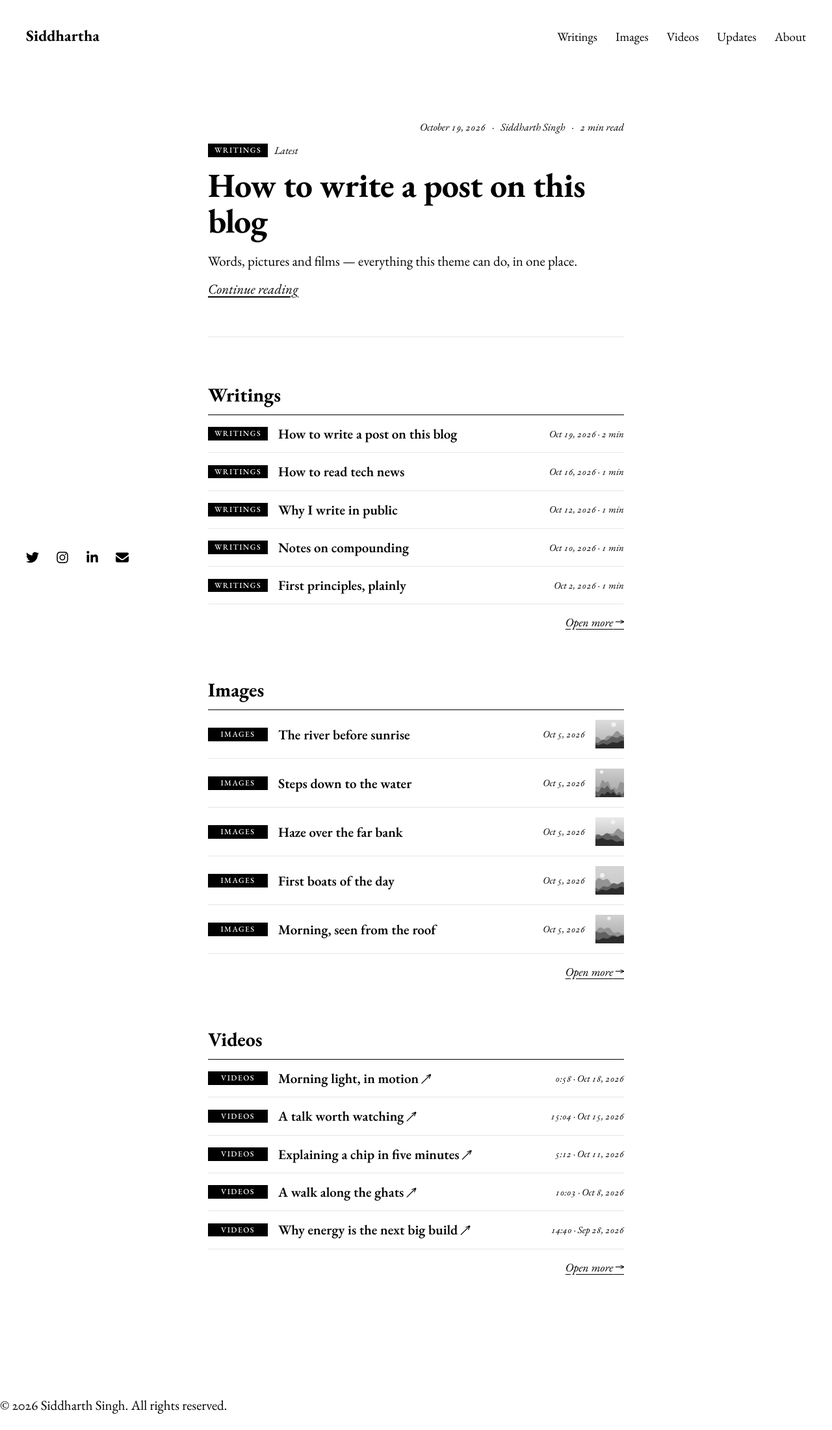
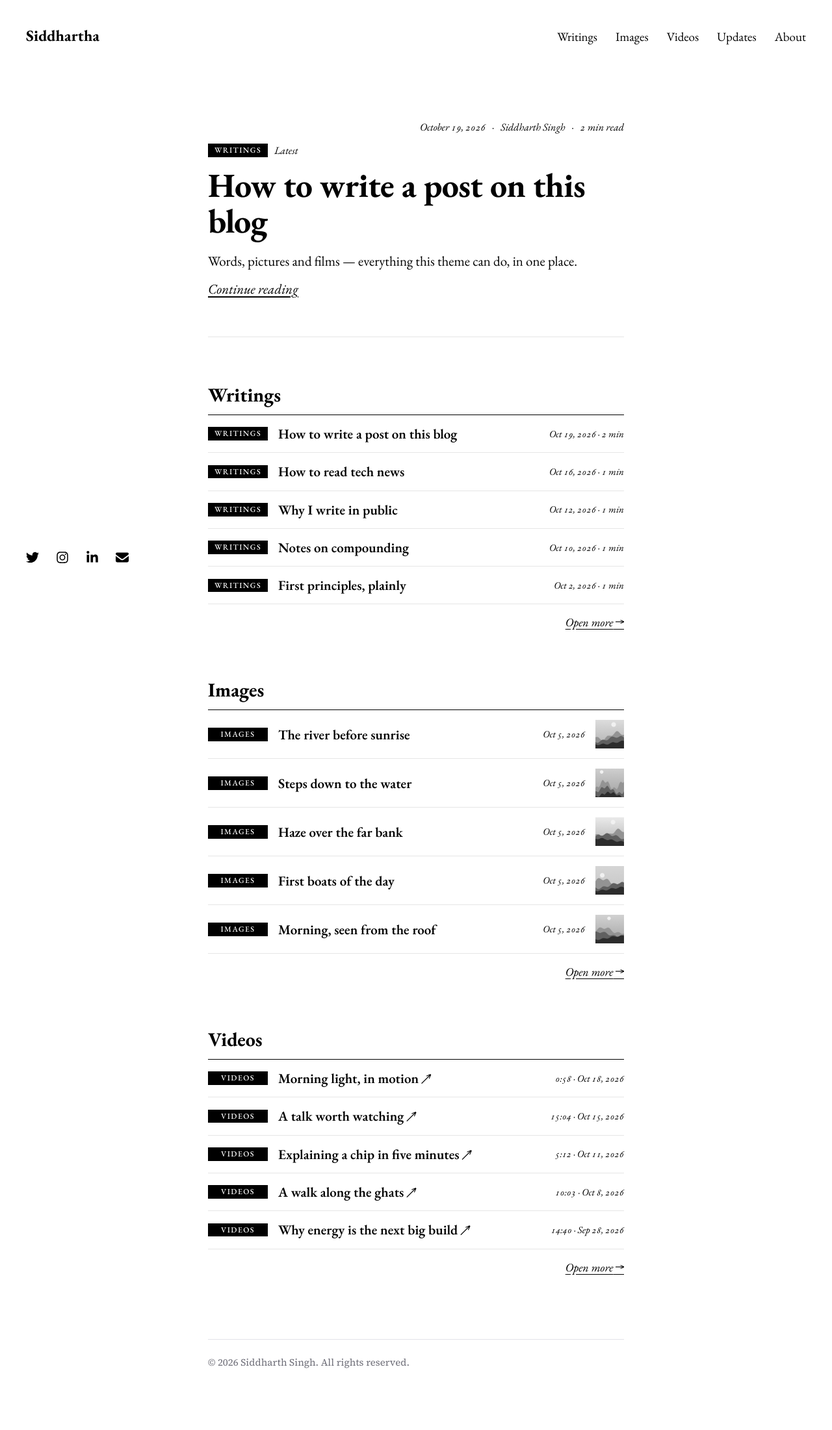
Before and after one commit to isthiscoder/Siddharth.blogs, a Jekyll site: the page built from index.html, in a window 1280 px wide. Shown: the whole page at 65% size. Built offline with Jekyll 4.4.1, drawn with Linux system fonts in a browser that asks for light colours; after the commit the page ends 2149 px from its top, so only the background shows below that.

Commit message:
Update main.css

```diff
--- a/assets/css/main.css
+++ b/assets/css/main.css
@@ -53,7 +53,7 @@ img, video, iframe { display: block; max-width: 100%; }
 .sections a:hover, .sections a[aria-current] { border-bottom-color: var(--ink); }
 
 /* ── Column ── */
-.main { max-width: calc(var(--measure) + 2 * var(--gutter)); margin: 0 auto; padding: 72px var(--gutter) 160px; }
+.main { max-width: calc(var(--measure) + 2 * var(--gutter)); margin: 0 auto; padding: 72px var(--gutter) 96px; }
 
 /* Date · author · read time — top-right corner of every post */
 .meta {
@@ -255,3 +255,12 @@ html.viewer-open { overflow: hidden; }
 @media (prefers-reduced-motion: reduce) {
   .video-thumb img, .video-thumb video, .play { transition: none; }
 }
+
+/* ── Footer copyright line ── */
+.site-footer { max-width: calc(var(--measure) + 2 * var(--gutter)); margin: 0 auto; padding: 0 var(--gutter); }
+.copyline {
+  margin: 0; padding: 24px 0 40px;
+  border-top: 1px solid #E3E3E8;
+  font-family: "Source Serif 4", Georgia, "Times New Roman", serif;
+  font-size: 15px; line-height: 1.5; color: #6E6E78;
+}
```
